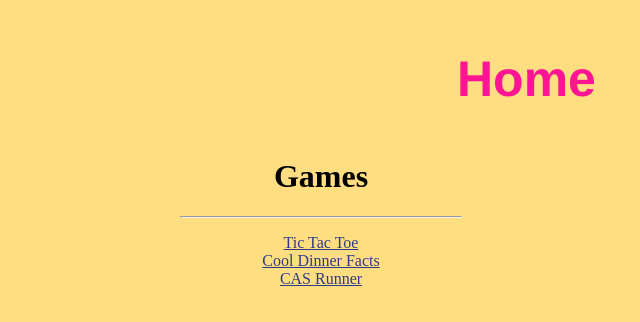
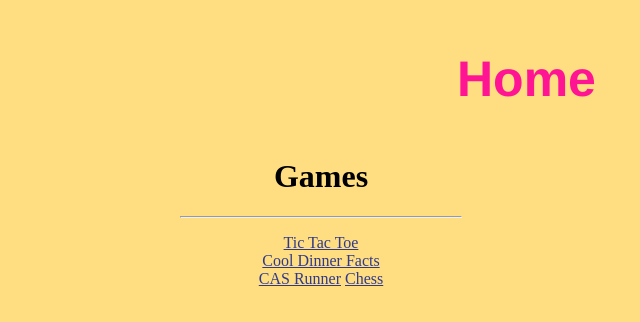
Before and after one commit to ABoxAlt/Cool-CAS-Games, a plain HTML site: page games.html in a window 1280 px wide. Shown: the full height of the page, 319-959 px from the left. Drawn offline with Linux system fonts and the light colour scheme.

Commit message:
add chess to homepage

```diff
--- a/games.html
+++ b/games.html
@@ -26,6 +26,7 @@
         <a href="./pages/ticTacToe/ticTacToe.html">Tic Tac Toe</a> <br>
         <a href="./pages/coolDinnerFacts/coolDinnerFacts.html">Cool Dinner Facts</a><br>
         <a href="./pages/casRunner/runner.html">CAS Runner</a>
+        <a href="./pages/chess/chess.html">Chess</a>
     </p>
 </body>
 </html>
```
